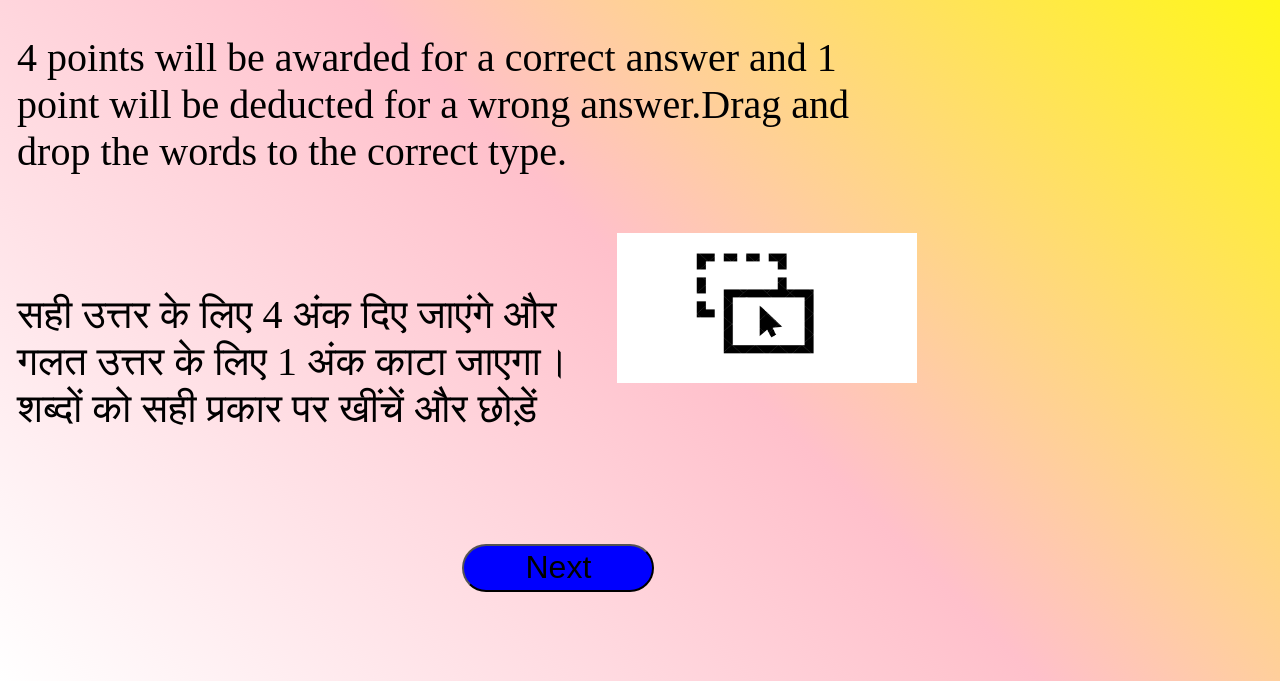
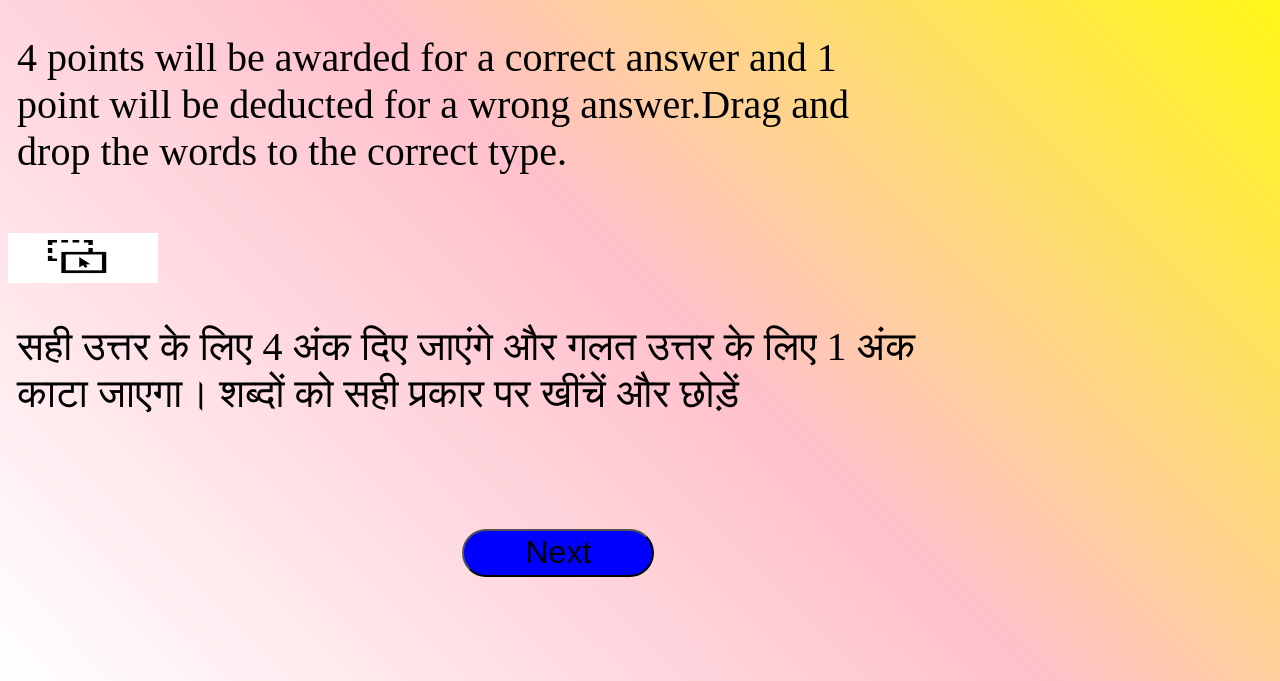
Before and after one commit to yoyodragon/yoyodragon.github.io, a plain HTML site: page Instructions.html in a window 1280 px wide. Shown: the part 119-800 px from the top of the page. Drawn offline with Linux system fonts and the light colour scheme.

Commit message:
Update Instructions.html

```diff
--- a/Instructions.html
+++ b/Instructions.html
@@ -4,7 +4,7 @@
 	<h1 id = "h1">Instructions</h1>
 	<p id = "para2">4 points will be awarded for a correct answer and 1 point will be deducted for a wrong answer.Drag and drop the words to the correct type.</p>
 		<br>
-		<img id = "img2" src = "./click.png"height = "150px" width = "300px"></img>
+		<img id = "img2" src = "./click.png"height = "50px" width = "150px"></img>
 		</br>
 	<p id = "para2">सही उत्तर के लिए 4 अंक दिए जाएंगे और गलत उत्तर के लिए 1 अंक काटा जाएगा। शब्दों को सही प्रकार पर खींचें और छोड़ें </p>
 	<br></br>
@@ -23,8 +23,7 @@
 
 		}
         #img2{
- 			display:inline-block;
- 			float:right;
+
 		}
         #para2{
         	position: relative;
```
